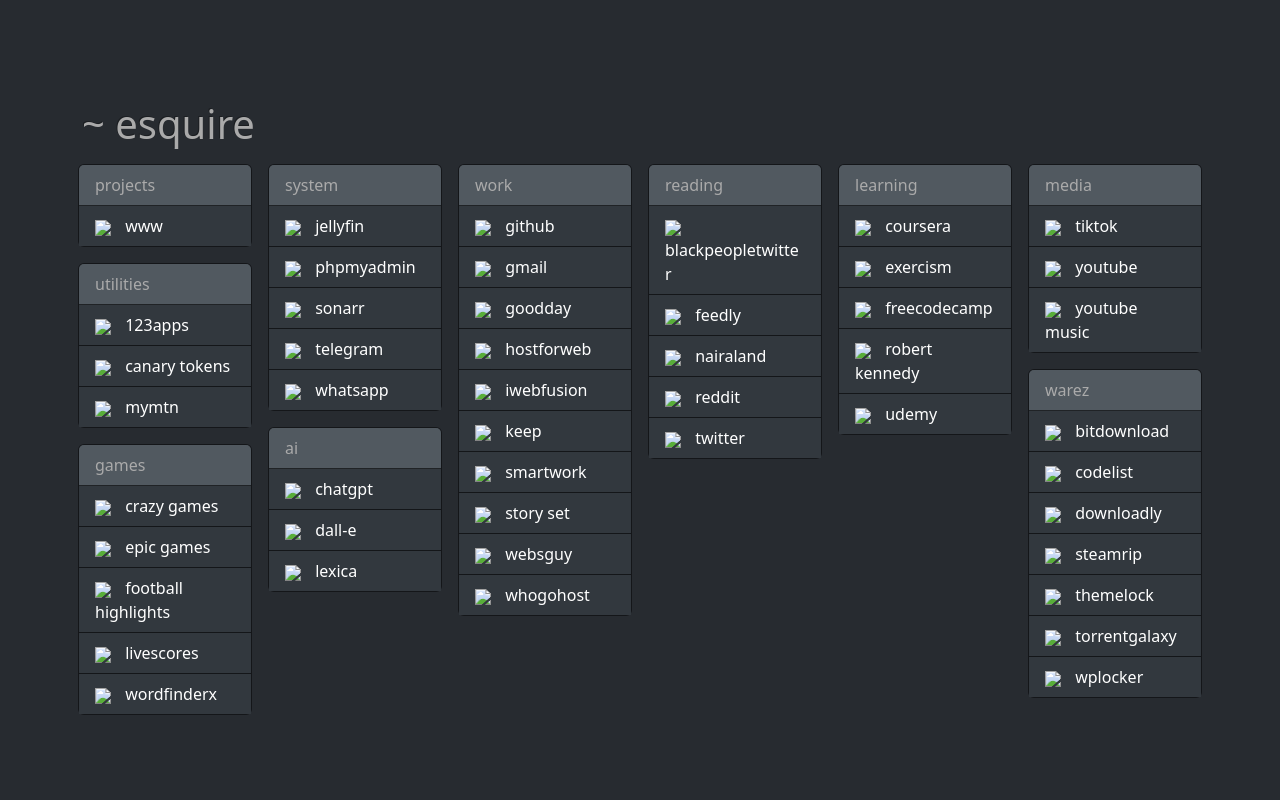
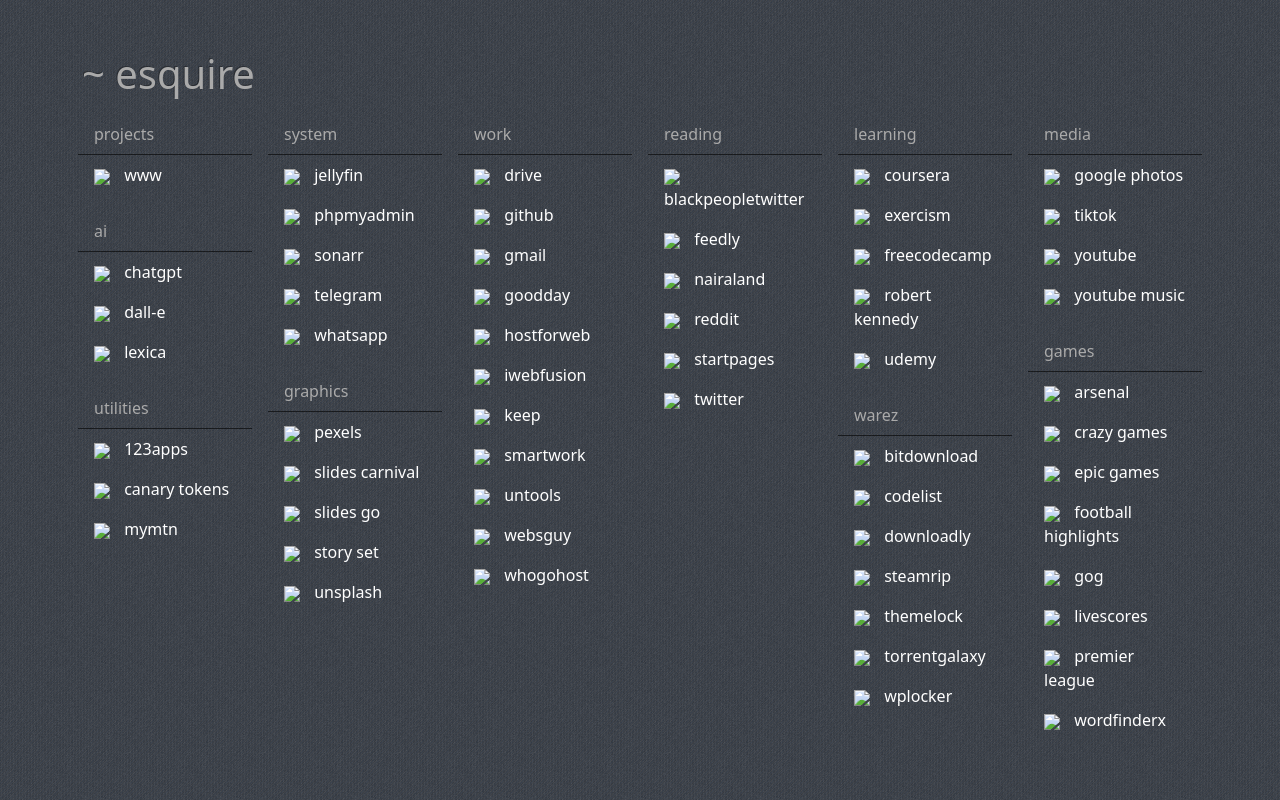
Before and after one commit to streetlife/start, a PHP site: page / in a window 1280 px wide. Run offline with PHP 8.4, Linux system fonts and the light colour scheme; some libraries are stand-ins or nearby versions.

Commit message:
Add backgrounds. Updated links.

```diff
--- a/index.php
+++ b/index.php
@@ -19,6 +19,7 @@
 	'https://twitter.com'=>'twitter',
 	'https://nairaland.com'=>'nairaland',
 	'https://reddit.com/r/blackpeopletwitter'=>'blackpeopletwitter',
+	'https://reddit.com/r/startpages'=>'startpages',
 ];
 
 $work_links = [
@@ -30,14 +31,16 @@
 	'https://goodday.work'=>'goodday',
 	'https://github.com'=>'github',
     'https://iwebfusion.net/'=>'iwebfusion',
-    'https://storyset.com/'=>'story set',
 	'https://keep.google.com'=>'keep',
+	'https://drive.google.com'=>'drive',
+	'https://untools.co/'=>'untools',
 ];
 
 $media_links = [
 	'https://youtube.com'=>'youtube',
 	'https://tiktok.com'=>'tiktok',
     'https://music.youtube.com'=>'Youtube music',
+	'https://photos.google.com'=>'google photos',
 ];
 
 $games_links = [
@@ -46,6 +49,9 @@
 	'https://wordfinderx.com'=>'wordfinderx',
 	'https://livescore.com'=>'livescores',
     'https://reddit.com/r/footballhighlights'=>'football highlights',
+	'https://www.arsenal.com'=>'arsenal',
+	'https://gog.com/'=>'gog',
+	'https://premierleague.com'=>'premier league',
 ];
 
 $learning_links = [
@@ -79,6 +85,14 @@
 
 ];
 
+$graphics_links = [
+	'https://unsplash.com/'=>'unsplash',
+	'https://www.pexels.com/'=>'pexels',
+    'https://storyset.com/'=>'story set',
+	'https://slidesgo.com/'=>'slides go',
+	'https://slidescarnival.com'=>'slides carnival',
+];
+
 function show_links($links, $title, $newtab=false) {
 	$str_links = '';
 	$str_target = '';
@@ -88,8 +102,8 @@
 	natcasesort($links);
 	foreach ($links as $key=>$value) {
 		$str_links .=
-		'<li class="list-group-item list-group-item-action">
-			<a class="" href="' . $key . '" rel="noopener noreferrer" style="display:block" '.$str_target.'>
+		'<li class="list-group-item list-group-item-action bg-transparent  border-0">
+			<a href="' . $key . '" rel="noopener noreferrer" '.$str_target.' style="display:block">
                 <img src="https://www.google.com/s2/favicons?domain='.$key.'&sz=128" class="icon" />
 				<span>' . strtolower($value). '</span>
 			</a>
@@ -97,10 +111,10 @@
 	}
 	echo
 	'<div class="col-md-2 p-1">
-		<div class="card m-1">
-			<div class="card-body p-0">
-				<div class="card-header">'.$title.'</div>
-				<ul class="list-group list-group-flush ">
+		<div class="card m-1 bg-transparent border-0">
+			<div class="card-body p-0 bg-transparent border-0">
+				<div class="card-header bg-transparent">'.$title.'</div>
+				<ul class="list-group list-group-flush border-0">
 				'.$str_links.'
 				</ul>
 			</div>
@@ -127,7 +141,7 @@
 		<!-- <link rel="stylesheet" type="text/css" href="css/bootstrap-vapor.min.css" > -->
 		<link rel="stylesheet" type="text/css" href="style.css">
 	</head>
-	<body>
+	<body class="bg-gray">
 		<div class="container">
 			<div class="row">
 				<div class="col-md-12">
@@ -142,10 +156,11 @@
 				show_links($reading_links, 'reading');
 				show_links($learning_links, 'learning');
 				show_links($media_links, 'media');
+				show_links($ai_links, 'ai');
+				show_links($games_links, 'games');
+				show_links($graphics_links, 'graphics');
 				show_links($utilities_links, 'utilities', true);
 				show_links($warez_links, 'warez', true);
-				show_links($ai_links, 'ai');
-				show_links($games_links, 'games');
 			?>
 			</div>
 		</div>
--- a/style.css
+++ b/style.css
@@ -1,5 +1,8 @@
 body {
-    padding-top: 100px;
+    padding-top: 50px;
+    background-repeat: repeat;
+    /* background-size: cover; */
+    background-image: url('img/denim.webp');
 }
 .icon {
     width: 20px;
@@ -7,4 +10,8 @@
 }
 a {
     text-decoration: none;
+    display: block;
 }
+a:hover {
+    color: yellow;
+}
```
Also changed, not shown: img/aryan-dhiman-iGLLtLINSkw-unsplash.jpg (added), img/denim.webp (added), img/phil-botha-wgAf3-K94DQ-unsplash.jpg (added).
